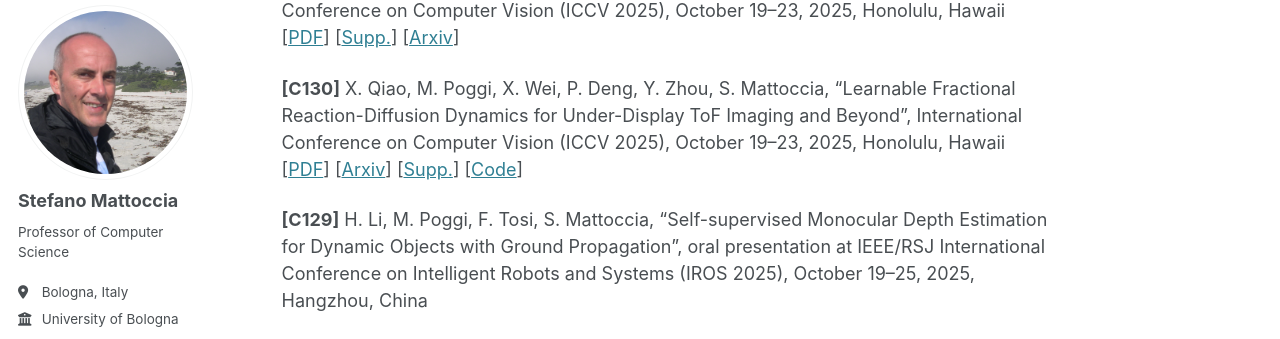
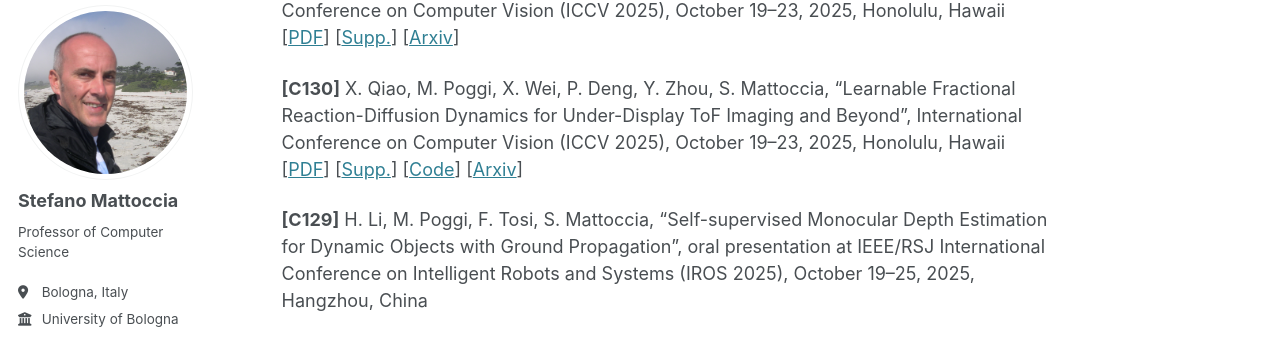
Before and after one commit to stefanomattoccia/stefanomattoccia.github.io, a Jekyll site: the page built from _pages/publications.md, in a window 1280 px wide and 900 px high, scrolled down 4767 px. Shown: the part 101-440 px from the top of the window. Built offline with Jekyll 4.4.1, drawn with Linux system fonts in a browser that asks for light colours; some web fonts are replaced.

```diff
--- a/_pages/publications.md
+++ b/_pages/publications.md
@@ -105,7 +105,7 @@ International Conference and Workshop papers
 **[C131]** A. Conti, M. Poggi, V. Cambareri, M. R. Oswald, S. Mattoccia, “ToF-Splatting: Dense SLAM using Sparse Time-of-Flight Depth
 and Multi-Frame Integration”, International Conference on Computer Vision (ICCV 2025), October 19–23, 2025, Honolulu, Hawaii [[PDF](https://openaccess.thecvf.com/content/ICCV2025/papers/Conti_ToF-Splatting_Dense_SLAM_using_Sparse_Time-of-Flight_Depth_and_Multi-Frame_Integration_ICCV_2025_paper.pdf)] [[Supp.](https://openaccess.thecvf.com/content/ICCV2025/supplemental/Conti_ToF-Splatting_Dense_SLAM_ICCV_2025_supplemental.pdf)] [[Arxiv](https://arxiv.org/pdf/2504.16545)]
 
-**[C130]** X. Qiao, M. Poggi, X. Wei, P. Deng, Y. Zhou, S. Mattoccia, "Learnable Fractional Reaction-Diffusion Dynamics for Under-Display ToF Imaging and Beyond", International Conference on Computer Vision (ICCV 2025), October 19–23, 2025, Honolulu, Hawaii [[PDF](https://openaccess.thecvf.com/content/ICCV2025/papers/Qiao_Learnable_Fractional_Reaction-Diffusion_Dynamics_for_Under-Display_ToF_Imaging_and_Beyond_ICCV_2025_paper.pdf)] [[Arxiv](https://arxiv.org/pdf/2511.01704)] [[Supp.](https://openaccess.thecvf.com/content/ICCV2025/supplemental/Qiao_Learnable_Fractional_Reaction-Diffusion_ICCV_2025_supplemental.pdf)] [[Code](https://github.com/wudiqx106/LFRD2)]
+**[C130]** X. Qiao, M. Poggi, X. Wei, P. Deng, Y. Zhou, S. Mattoccia, "Learnable Fractional Reaction-Diffusion Dynamics for Under-Display ToF Imaging and Beyond", International Conference on Computer Vision (ICCV 2025), October 19–23, 2025, Honolulu, Hawaii [[PDF](https://openaccess.thecvf.com/content/ICCV2025/papers/Qiao_Learnable_Fractional_Reaction-Diffusion_Dynamics_for_Under-Display_ToF_Imaging_and_Beyond_ICCV_2025_paper.pdf)] [[Supp.](https://openaccess.thecvf.com/content/ICCV2025/supplemental/Qiao_Learnable_Fractional_Reaction-Diffusion_ICCV_2025_supplemental.pdf)] [[Code](https://github.com/wudiqx106/LFRD2)] [[Arxiv](https://arxiv.org/pdf/2511.01704)]
 
 **[C129]** H. Li, M. Poggi, F. Tosi, S. Mattoccia, “Self-supervised Monocular Depth Estimation for Dynamic Objects with Ground Propagation”, oral presentation at IEEE/RSJ International Conference on Intelligent Robots and Systems (IROS 2025), October 19–25, 2025, Hangzhou, China
 
```
